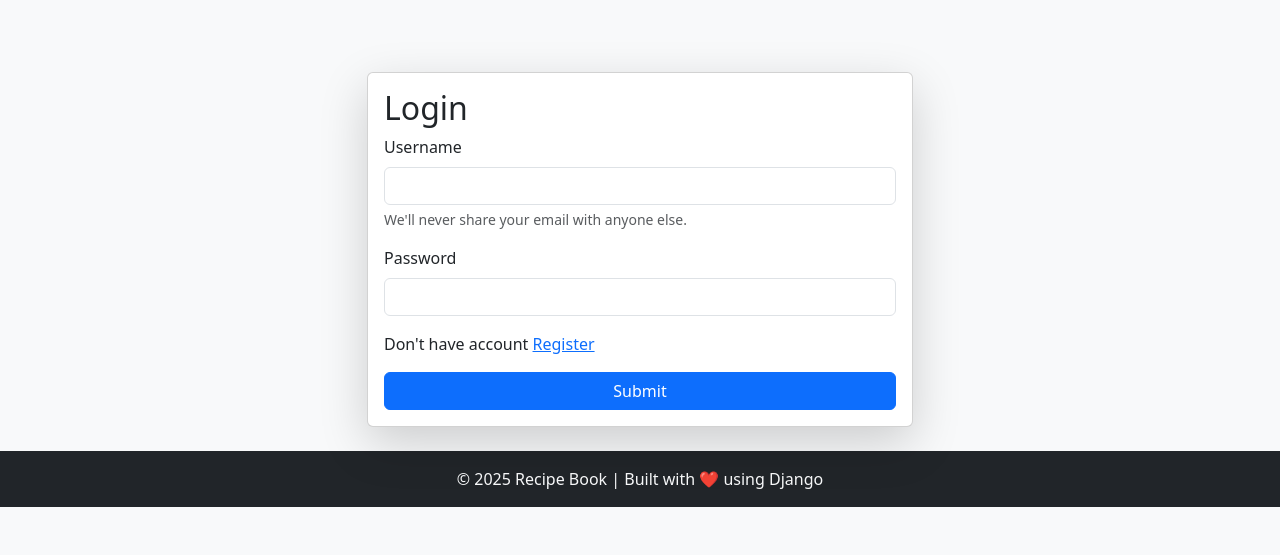
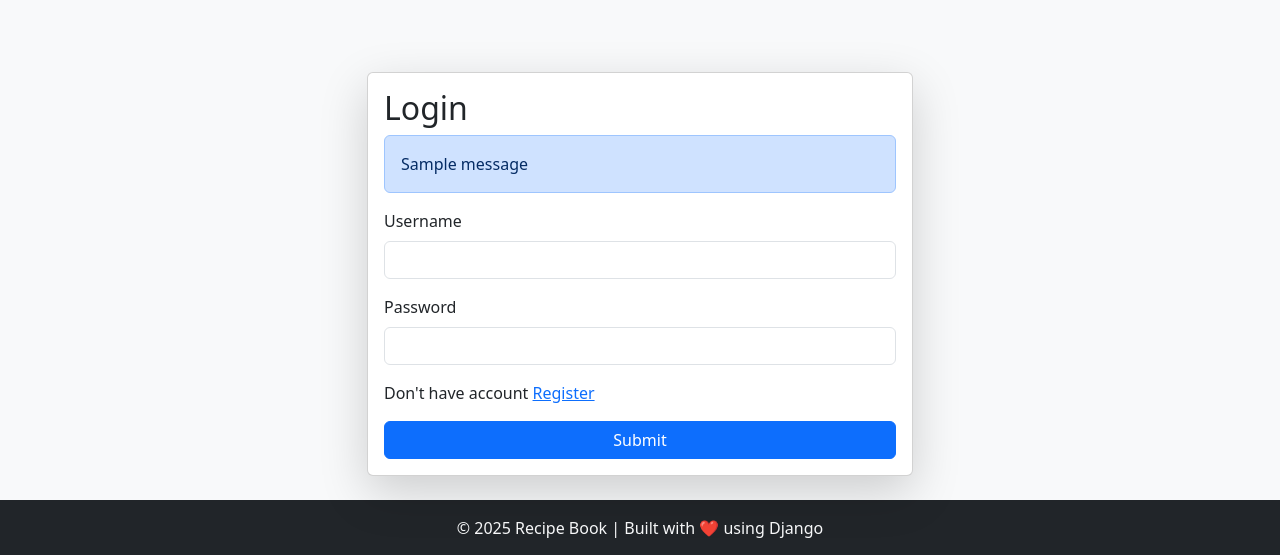
Before and after one commit to Jangyashree/django-recipe-book, a Django app: page /login/ in a window 1280 px wide. Shown: the part 56-611 px from the top of the page. Run offline with Django 5.2, Linux system fonts and the light colour scheme; one stand-in notice (Sample message) is shown.

Commit message:
user login authentication

```diff
--- a/recipe_project/recipes/views.py
+++ b/recipe_project/recipes/views.py
@@ -3,7 +3,7 @@ from .models import Recipe
 from django.http import HttpResponse
 from django.contrib import messages
 from django.contrib.auth.models import User
-
+from django.contrib.auth import authenticate,login
 # Create your views here.
 
 def recipes_detail(request):
@@ -76,7 +76,27 @@ def update_recipe(request, id):
 
 
 def login_page(request):
+    if request.method == "POST":
+        username = request.POST.get('username')
+        password = request.POST.get('password')
+
+        if not User.objects.filter(username = username).exists():
+            messages.info(request, "Invalid Username")
+            return redirect('/login/')
+
+        user = authenticate(username = username,password = password)
+
+        if user is None:
+            messages.error(request, 'Invalid Password')
+            return redirect('/login/')
+        else:
+            login(request,user)
+            return redirect('/display_recipe/')
+
     return render(request,'login.html')
+
+def logout_page(request):
+    return redirect('/logout/')
 
 def register(request):
     if request.method == "POST":
--- a/recipe_project/templates/login.html
+++ b/recipe_project/templates/login.html
@@ -5,14 +5,22 @@
     <form class="col-6 mx-auto card p-3 shadow-lg" method="post" enctype="multipart/form-data">
     {% csrf_token %}
     <h2>Login</h2>
+
+    {% if messages %}
+        <div class="alert alert-primary" role="alert">
+        {% for message in messages %}
+            {{ message }}
+        {% endfor %}
+         </div>
+    {% endif %}
+
     <div class="mb-3">
-        <label for="exampleInputEmail1" class="form-label">Username</label>
-        <input type="email" class="form-control" id="exampleInputEmail1" aria-describedby="emailHelp">
-        <div id="emailHelp" class="form-text">We'll never share your email with anyone else.</div>
+        <label for="text" class="form-label">Username</label>
+        <input type="text" class="form-control" name="username" id="exampleInputEmail1">
     </div>
     <div class="mb-3">
         <label for="exampleInputPassword1" class="form-label">Password</label>
-        <input type="password" class="form-control" id="exampleInputPassword1">
+        <input type="password" class="form-control" name="password" id="exampleInputPassword1">
     </div>
 
     <p>Don't have account <a href="/register/">Register</a></p>
```
Also changed, not shown: recipe_project/db.sqlite3.
